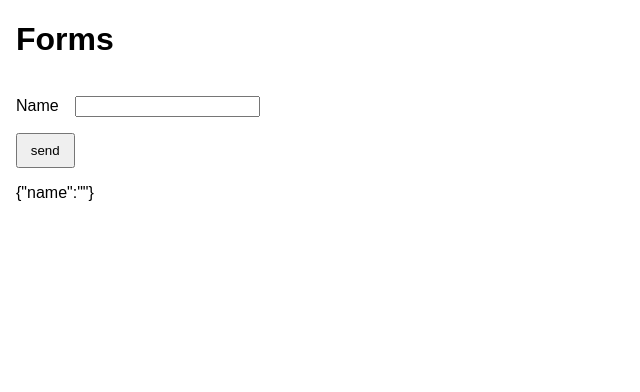
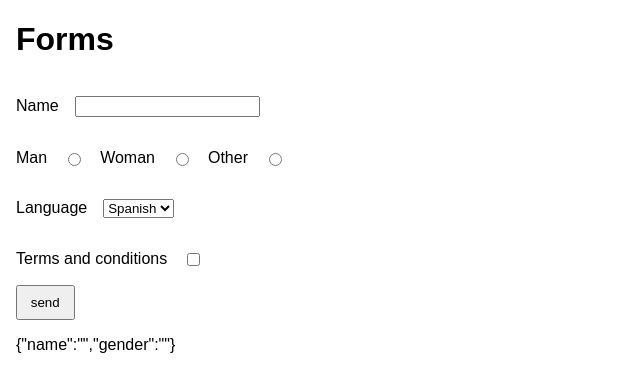
Before and after one commit to josefelipegh/React_Udemy_DorianDesings, a React (Create React App) app in the folder 08-forms/: page / in a window 1280 px wide. Shown: the top 392 px of the page, without its empty margins (0-640 px from the left). Built offline with nearby package versions, Linux system fonts and the light colour scheme.

Commit message:
Controlando radio button con state

```diff
--- a/08-forms/src/components/Form.jsx
+++ b/08-forms/src/components/Form.jsx
@@ -4,7 +4,8 @@ import './form.css'
 class Form extends Component {
 
     state = {
-        name: ''
+        name: '',
+        gender: ''
     }
 
     handleSubmit = (e) => {
@@ -13,7 +14,10 @@ class Form extends Component {
     }
 
     handleChange = (e) => {
-        this.setState({name: e.target.value})
+        console.log(e.target.name)
+        this.setState({
+            [e.target.name] : e.target.value
+        })
     }
 
     render() {
@@ -26,19 +30,41 @@ class Form extends Component {
                         <input
                             className="form__input"
                             id="name"
+                            name='name'
                             onChange={this.handleChange}
                             type="text"
                         />
                     </div>
-                    {/* <div className="form__field">
+                    <div className="form__field">
                         <label className="form__label form__label--radio" htmlFor="man">Man</label>
-                        <input className="form__input" type="radio" id="man" name="gender" />
+                        <input
+                                className="form__input"
+                                id="man"
+                                name="gender"
+                                onChange={this.handleChange}
+                                type="radio"
+                                value='man'
+                        />
 
                         <label className="form__label form__label--radio" htmlFor="woman">Woman</label>
-                        <input className="form__input" type="radio" id="woman" name="gender" />
+                        <input
+                                className="form__input"
+                                id="woman"
+                                name="gender"
+                                onChange={this.handleChange}
+                                type="radio"
+                                value='woman'
+                        />
 
                         <label className="form__label form__label--radio" htmlFor="other">Other</label>
-                        <input className="form__input" type="radio" id="other" name="gender" />
+                        <input
+                                className="form__input"
+                                id="other"
+                                name="gender"
+                                onChange={this.handleChange}
+                                type="radio"
+                                value='other'
+                        />
                     </div>
                     <div className="form__field">
                         <label className="form__label" htmlFor="languaje">Language</label>
@@ -50,7 +76,7 @@ class Form extends Component {
                     <div className="form__field">
                         <label className="form__label" htmlFor="terms">Terms and conditions</label>
                         <input className="form__input" type="checkbox" id="other" name="gender" />
-                    </div> */}
+                    </div>
                     <input className="form__submit" type="submit" value="send" />
                     <p>{JSON.stringify(this.state)}</p>
                 </form >
```
